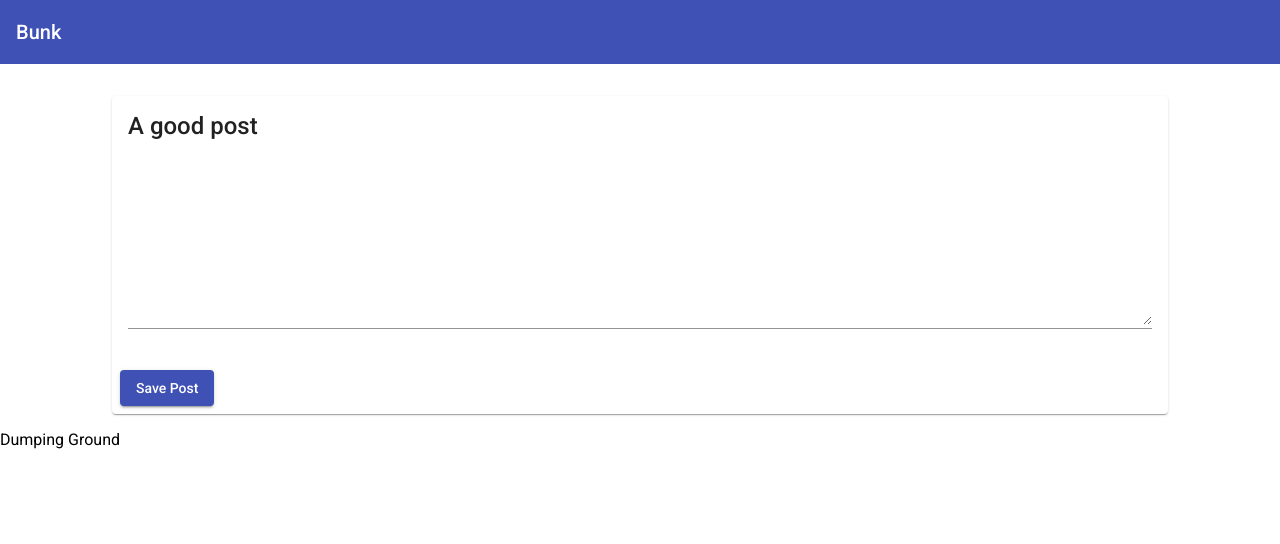
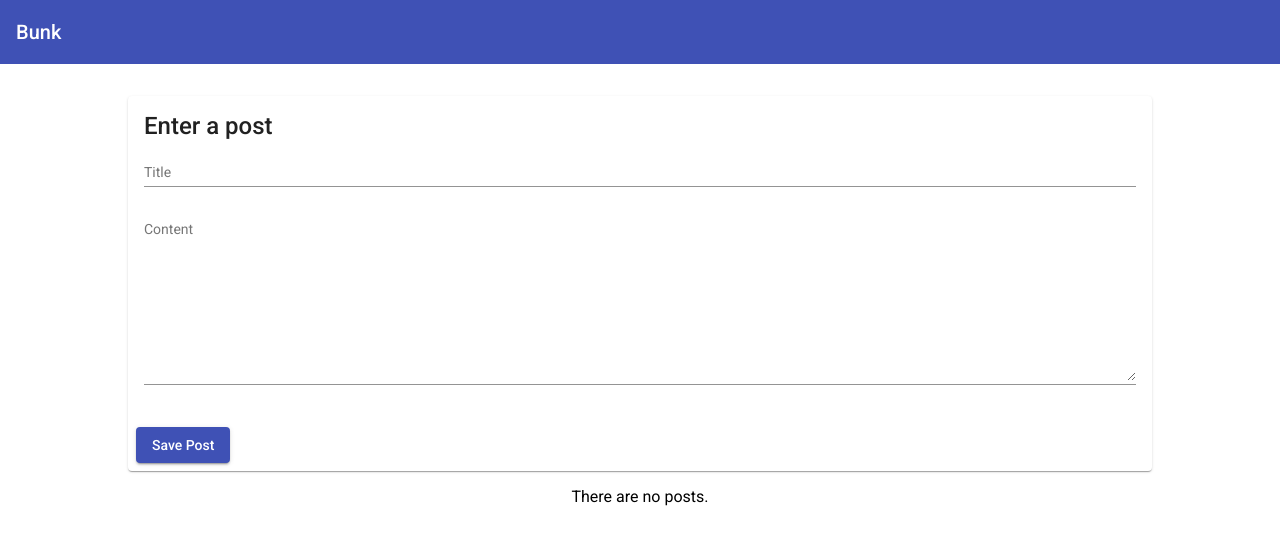
Before and after one commit to webguy83/angular-node, an Angular app: page / in a window 1280 px wide. Shown: the top 544 px of the page. Built offline with nearby package versions, Linux system fonts and the light colour scheme.

Commit message:
added posts functionality

```diff
--- a/src/app/app.component.css
+++ b/src/app/app.component.css
@@ -1,3 +1,4 @@
 main {
-  margin: 2rem 0;
+  width: 80%;
+  margin: 2rem auto;
 }
--- a/src/app/app.component.html
+++ b/src/app/app.component.html
@@ -1,4 +1,5 @@
 <app-header></app-header>
 <main>
-  <app-post-create></app-post-create>
+  <app-post-create (postCreated)="addStorePosts($event)"></app-post-create>
+  <app-post-list [posts]="storePosts"></app-post-list>
 </main>
--- a/src/app/app.component.ts
+++ b/src/app/app.component.ts
@@ -1,4 +1,5 @@
 import { Component } from '@angular/core';
+import { IPost } from './interfaces';
 
 @Component({
   selector: 'app-root',
@@ -6,5 +7,9 @@
   styleUrls: ['./app.component.css'],
 })
 export class AppComponent {
-  title = 'jack ass';
+  storePosts: IPost[] = [];
+
+  addStorePosts(post: IPost) {
+    this.storePosts.push(post);
+  }
 }
--- /dev/null
+++ b/src/app/interfaces.ts
@@ -0,0 +1,4 @@
+export interface IPost {
+  title: string;
+  content: string;
+}
--- a/src/app/posts/post-create/post-create.component.css
+++ b/src/app/posts/post-create/post-create.component.css
@@ -1,8 +1,3 @@
-mat-card {
-  width: 80%;
-  margin: 0 auto;
-}
-
 mat-form-field,
 textarea {
   width: 100%;
--- a/src/app/posts/post-create/post-create.component.html
+++ b/src/app/posts/post-create/post-create.component.html
@@ -1,14 +1,18 @@
 <mat-card>
-  <mat-card-title>A good post</mat-card-title>
+  <mat-card-title>Enter a post</mat-card-title>
   <mat-card-content>
+    <mat-form-field>
+      <input matInput type="text" placeholder="Title" [(ngModel)]="title" />
+    </mat-form-field>
     <mat-form-field>
       <textarea
         matInput
+        placeholder="Content"
         name="comments"
         id="comments"
         cols="30"
         rows="10"
-        [(ngModel)]="temp"
+        [(ngModel)]="content"
       ></textarea>
     </mat-form-field>
   </mat-card-content>
@@ -18,5 +22,3 @@
     </button>
   </mat-card-actions>
 </mat-card>
-
-<p>{{ newPost }}</p>
--- a/src/app/posts/post-create/post-create.component.ts
+++ b/src/app/posts/post-create/post-create.component.ts
@@ -1,4 +1,5 @@
-import { Component } from '@angular/core';
+import { Component, EventEmitter, Output } from '@angular/core';
+import { IPost } from '../../interfaces';
 
 @Component({
   selector: 'app-post-create',
@@ -6,9 +7,15 @@
   styleUrls: ['./post-create.component.css'],
 })
 export class PostCreateComponent {
-  temp = '';
-  newPost = 'Dumping Ground';
+  title = '';
+  content = '';
+
+  @Output() postCreated = new EventEmitter<IPost>();
+
   onAddPost() {
-    this.newPost = this.temp;
+    this.postCreated.emit({
+      title: this.title,
+      content: this.content,
+    });
   }
 }
--- /dev/null
+++ b/src/app/posts/post-list/post-list.component.css
@@ -0,0 +1,8 @@
+:host {
+  display: block;
+  margin-top: 1rem;
+}
+
+.info-text {
+  text-align: center;
+}
--- /dev/null
+++ b/src/app/posts/post-list/post-list.component.html
@@ -0,0 +1,18 @@
+<mat-accordion *ngIf="posts.length > 0">
+  <mat-expansion-panel
+    *ngFor="let post of posts; let i = index"
+    (opened)="togglePanelOpened(); setIndex(i)"
+    (closed)="togglePanelOpened()"
+  >
+    <mat-expansion-panel-header>
+      <mat-panel-title>
+        {{ post.title }}
+      </mat-panel-title>
+      <mat-panel-description *ngIf="!panelOpened || currentIndex !== i">
+        {{ post.content.substr(0, 10) + " ..." }}
+      </mat-panel-description>
+    </mat-expansion-panel-header>
+    <p>{{ post.content }}</p>
+  </mat-expansion-panel>
+</mat-accordion>
+<p class="info-text" *ngIf="posts.length <= 0">There are no posts.</p>
--- /dev/null
+++ b/src/app/posts/post-list/post-list.component.ts
@@ -0,0 +1,35 @@
+import { Component, Input } from '@angular/core';
+import { IPost } from '../../interfaces';
+
+@Component({
+  selector: 'app-post-list',
+  templateUrl: './post-list.component.html',
+  styleUrls: ['./post-list.component.css'],
+})
+export class PostListComponent {
+  panelOpened = false;
+  currentIndex: number | null = null;
+
+  setIndex(i: number) {
+    this.currentIndex = i;
+  }
+
+  togglePanelOpened() {
+    this.panelOpened = !this.panelOpened;
+  }
+
+  @Input() posts: IPost[] = [
+    // {
+    //   title: 'My first post',
+    //   content: 'This is some funny post okay yayyya',
+    // },
+    // {
+    //   title: 'My second post',
+    //   content: 'hazzzah hahah okay I will be there',
+    // },
+    // {
+    //   title: 'My second post',
+    //   content: 'This is a bizarre kind of post!',
+    // },
+  ];
+}
```
Also changed, not shown: src/app/app.module.ts (+9 -1 lines).
